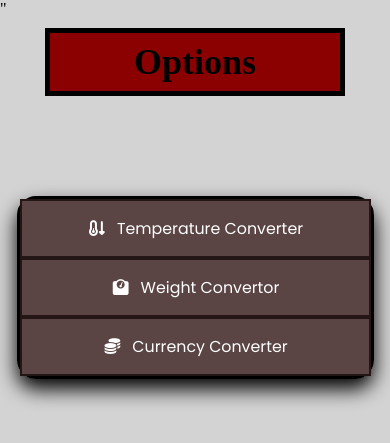
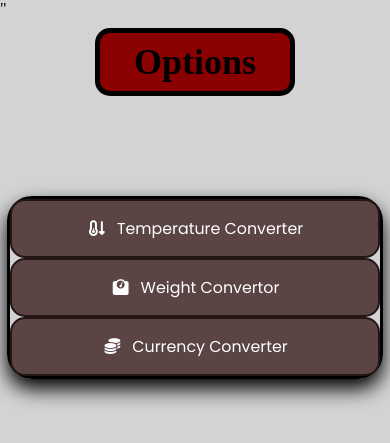
Before and after one commit to ammasim12312/CONVERTORS-APPLICATIONS, a Django app: page /playground/navigations/ in a window 390 px wide. Shown: the top 443 px of the page. Run offline with Django 5.2, Linux system fonts and the light colour scheme.

Commit message:
Add media 2

```diff
--- a/playground/static/playground/n.css
+++ b/playground/static/playground/n.css
@@ -72,24 +72,28 @@ header{
 }
 @media (max-width: 768px) {
     header{
-        width: 90%;
-        max-width: 300px;
+        width: 60%;
+        max-width: 200px;
         margin-left: auto;
         margin-right: auto;
+        border-radius: 15px;
     }
 
     .navbar ul{
-        width: 90%;
+        width: 95%;
         margin-left: auto;
         margin-right: auto;
+        border-radius: 25px;
     }
 
     .navbar li{
         font-size: 1.1em;
+        border-radius: 15px;
     }
 
     .navbar a{
         padding: 15px 0;
         font-size: 0.9em;
+        border-radius: 15px;
     }
 }
```
